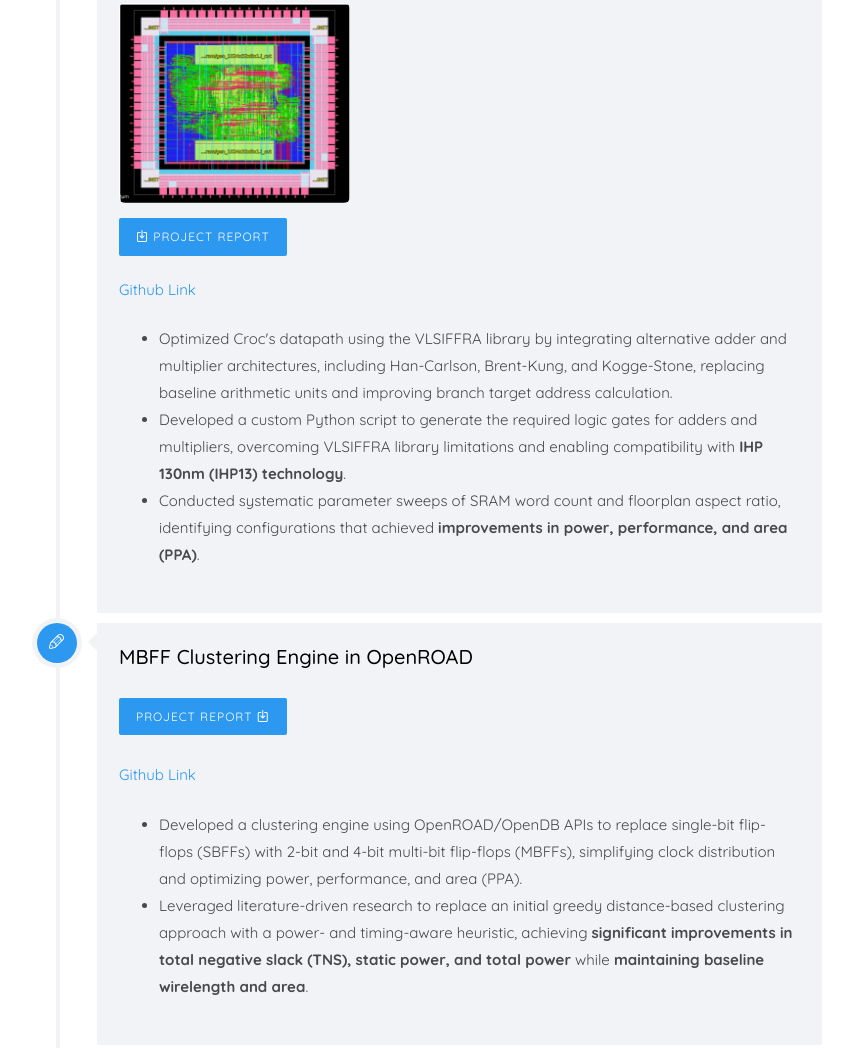
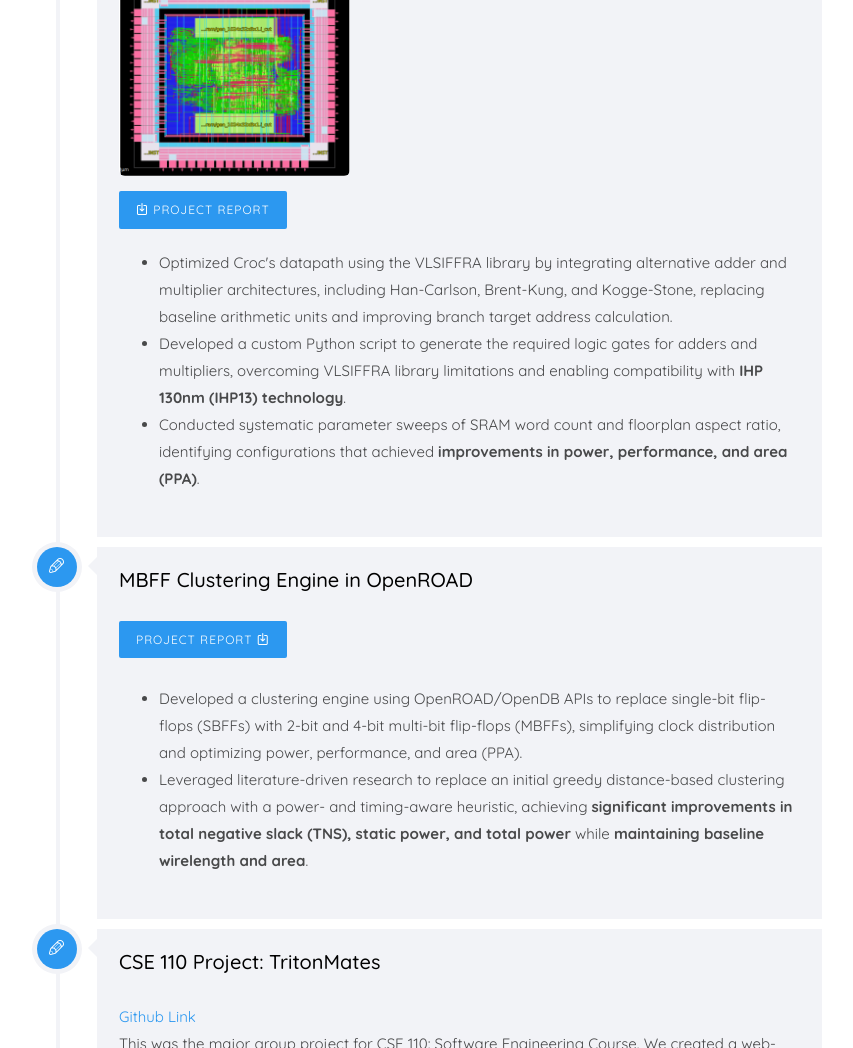
Before and after one commit to ahmedCoder12424/ahmedCoder12424.github.io-, a plain HTML site: page index.html in a window 1280 px wide. Shown: the part 5064-6112 px from the top of the page, without its empty margins (366-1219 px from the left). Drawn offline with nearby package versions, Linux system fonts and the light colour scheme; files whose address does not match are found by name; a web font is replaced by a local one.

Commit message:
Update index.html

```diff
--- a/index.html
+++ b/index.html
@@ -374,13 +374,11 @@ Copyright <script>document.write(new Date().getFullYear());</script> All rights
 
 					               <div class="timeline-label">
 					                  <h2><a href="https://github.com/a2jensen/CSE-110-TritonMates"> Dualcore Hardware Accelerator for Attention Mechanism in Machine Learning</a> </h2>
-					                  <p><a class="btn btn-primary btn-learn" href="dualcore_report.pdf" download="dualcore_report.pdf"> Project Report <i class="icon-download4"></i></a>
-
-
 										<div style="display: flex; justify-content: center; align-items: center; gap: 20px; flex-wrap: wrap;">
 											<img src="synthesized_chip.png" style="height: 150px; max-height: 100%; width: auto;">
 											<img src="dualcore_diagram.png" style="width: 250px; max-width: 100%; height: auto;">
 										</div>
+										<p><a class="btn btn-primary btn-learn" href="dualcore_report.pdf" download="dualcore_report.pdf"> Project Report <i class="icon-download4"></i></a>
 										<br>
 											<ul>
 											<li>
@@ -447,7 +445,6 @@ Copyright <script>document.write(new Date().getFullYear());</script> All rights
 											</a>
 
 										</div>
-											<p><a href='https://github.com/a2jensen/CSE-110-TritonMates'>Github Link</a><br>
 											<ul>
 												<li>
 													Optimized Croc's datapath using the VLSIFFRA library by integrating
@@ -483,10 +480,8 @@ Copyright <script>document.write(new Date().getFullYear());</script> All rights
 					               </div>
 
 					               <div class="timeline-label">
-					                  <h2><a href="https://github.com/a2jensen/CSE-110-TritonMates">MBFF Clustering Engine in OpenROAD</a> </h2>
+					                  <h2>MBFF Clustering Engine in OpenROAD</h2>
 									 <p><a class="btn btn-primary btn-learn" href="mbaff_clustering_report_compressed.pdf" download="mbaff_clustering_report_compressed.pdf"> Project Report <i class="icon-download4"></i></a>
-
-					                  <p><a href='https://github.com/a2jensen/CSE-110-TritonMates'>Github Link</a><br>
 
 											<ul>
 												<li>
```
